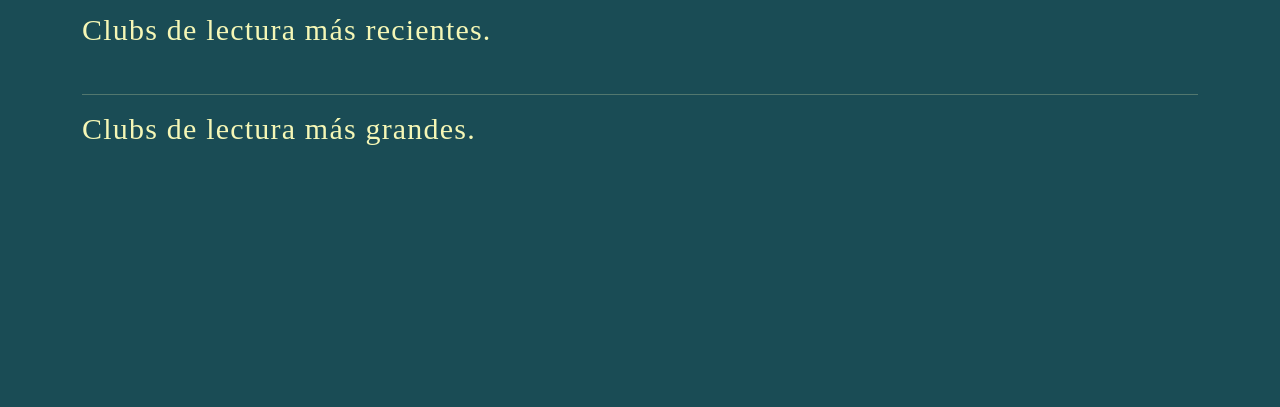
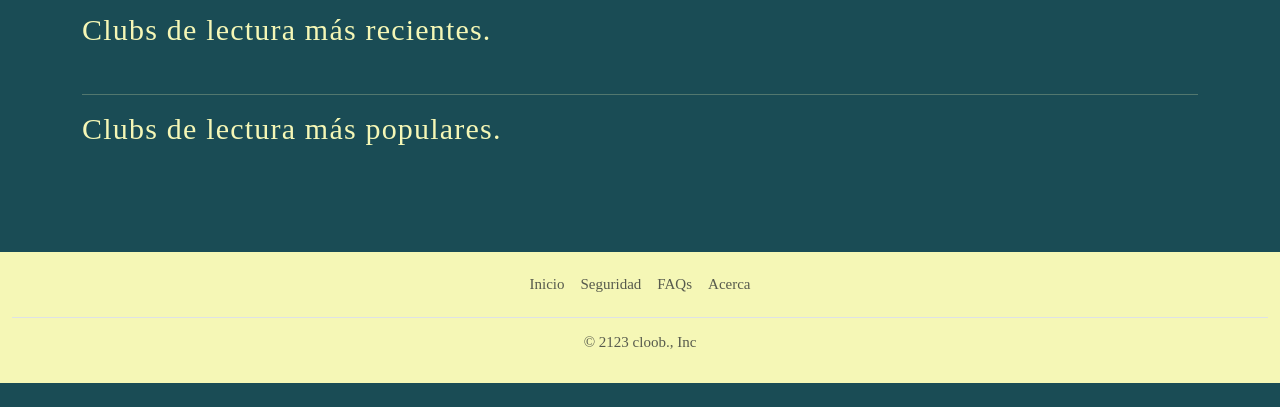
Before and after one commit to danisalo/cloob-virtual-book-club, a Node server app: page / in a window 1280 px wide. Shown: the part 613-1020 px from the top of the page. Before the commit the page ends 800 px from the top, so only its background shows below. Run offline with Node 20, Linux system fonts and the light colour scheme; data that the repository does not hold is empty; some libraries are stand-ins or nearby versions; some web fonts are replaced.

Commit message:
css index route view

```diff
--- a/public/stylesheets/style.css
+++ b/public/stylesheets/style.css
@@ -104,3 +104,8 @@ h5 {
   color: #F5F7B6;
   ;
 }
+
+.footer {
+  margin-top: 5em;
+  background-color: #F5F7B6;
+}
--- a/routes/index.routes.js
+++ b/routes/index.routes.js
@@ -8,22 +8,43 @@ const { currentUser, isLoggedIn, isLoggedOut, checkRole } = require('../middlewa
 
 router.get("/", (req, res, next) => {
 
-  Cloob
-    .find()
-    .populate({
-      path: 'host',
-      select: '_id firstName lastName'
+  const promises = [Cloob.find(), Cloob.find()]
+
+  Promise
+    .all(promises)
+    .then(([popularCloobs, recentCloobs]) => {
+      popularCloobs.sort((a, b) => b.participants.length - a.participants.length)
+      recentCloobs.sort((a, b) => b.createdAt - a.createdAt)
+      popularCloobs = popularCloobs.slice(0, 4)
+      recentCloobs = recentCloobs.slice(0, 4)
+
+      res.render('index', {
+        popularCloobs,
+        recentCloobs,
+        isAdmin: req.session.currentUser?.role === 'ADMIN'
+      })
     })
-    .sort({
-      maxParticipants: -1,
-      createdAt: -1
-    })
-    .limit(4)
-    .then(cloobs => res.render('index', {
-      cloobs,
-      isAdmin: req.session.currentUser?.role === 'ADMIN'
-    }))
     .catch(err => next(err))
+
+  // Cloob
+  //   .find()
+  //   .populate({
+  //     path: 'host',
+  //     select: '_id firstName lastName'
+  //   })
+  //   // .limit(4)
+  //   // .then(allCloobs => {
+  //   //   return popularCloobs = allCloobs.sort((a, b) => b.participants.length - a.participants.length)
+  //   // })
+  //   .then(allCloobs => {
+  //     recentCloobs = allCloobs.sort((a, b) => b.createdAt - a.createdAt)
+  //   })
+  //   .then(() => res.render('index', {
+  //     recentCloobs,
+  //     // popularCloobs,
+  //     isAdmin: req.session.currentUser?.role === 'ADMIN'
+  //   }))
+  //   .catch(err => next(err))
 
 })
 
--- a/views/index.hbs
+++ b/views/index.hbs
@@ -32,7 +32,7 @@
 
         </div>
 
-        {{#each cloobs}}
+        {{#each recentCloobs}}
 
         <div class="col-md-3">
 
@@ -71,11 +71,11 @@
     <div class="row">
 
         <div>
-            <h2>Clubs de lectura más grandes.</h2>
+            <h2>Clubs de lectura más populares.</h2>
 
         </div>
 
-        {{#each cloobs}}
+        {{#each popularCloobs}}
 
         <div class="col-md-3">
 
--- a/views/layout.hbs
+++ b/views/layout.hbs
@@ -48,13 +48,29 @@
    </nav>
 
    <div class="m-nav">
+
       {{{body}}}
+
+   </div>
+
+   <div class="container-fluid footer logo">
+      <footer class="py-3 my-4">
+         <ul class="nav justify-content-center border-bottom pb-3 mb-3">
+            <li class="nav-item"><a href="/" class="nav-link px-2 text-muted">Inicio</a></li>
+            <li class="nav-item"><a href="/" class="nav-link px-2 text-muted">Seguridad</a></li>
+            <li class="nav-item"><a href="/" class="nav-link px-2 text-muted">FAQs</a></li>
+            <li class="nav-item"><a href="/" class="nav-link px-2 text-muted">Acerca</a></li>
+         </ul>
+         <p class="text-center text-muted">© 2123 cloob., Inc</p>
+      </footer>
    </div>
 
    <script src="https://cdn.jsdelivr.net/npm/bootstrap@5.3.0-alpha1/dist/js/bootstrap.bundle.min.js"
       integrity="sha384-w76AqPfDkMBDXo30jS1Sgez6pr3x5MlQ1ZAGC+nuZB+EYdgRZgiwxhTBTkF7CXvN"
       crossorigin="anonymous"></script>
    <script src="/js/script.js"></script>
+
 </body>
 
+
 </html>
```
